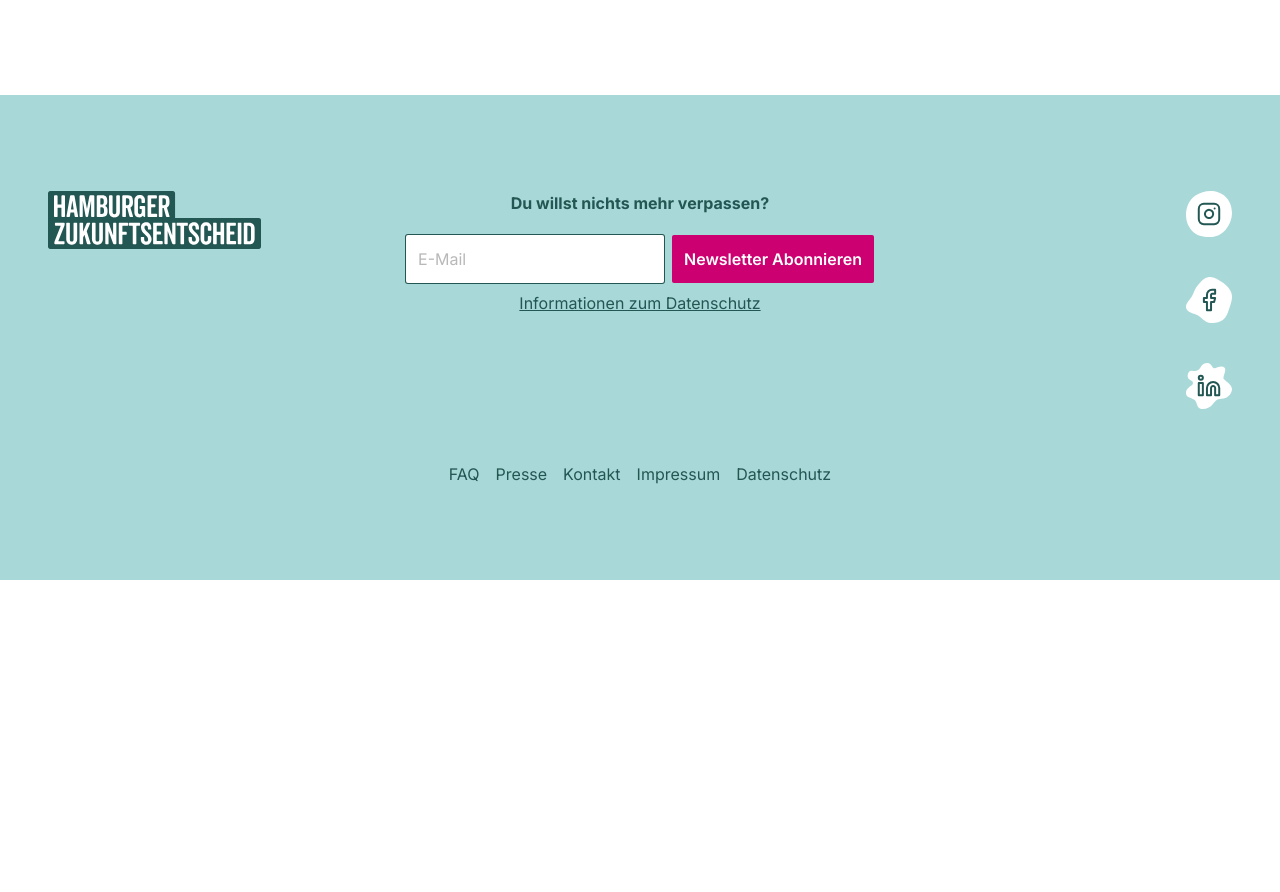
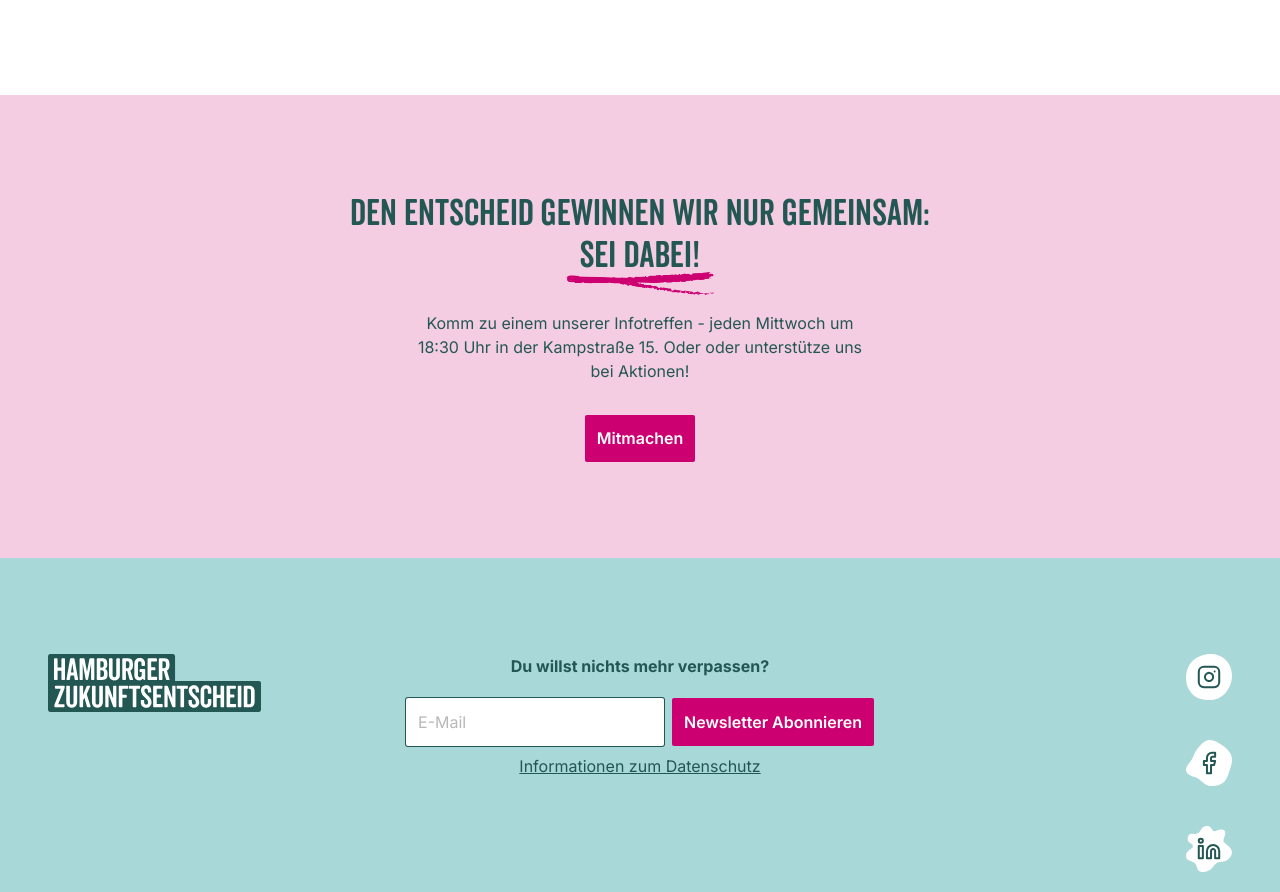
Before and after one commit to hamburg-klimaneutral/zukunftsentscheid-website, a Next.js app: page /presse in a window 1280 px wide. Shown: the part 4047-4939 px from the top of the page. Before the commit the page ends 4627 px from the top, so only its background shows below. Built offline with nearby package versions, Linux system fonts and the light colour scheme.

Commit message:
feat: setup press layout

```diff
--- /dev/null
+++ b/app/(content)/presse/layout.tsx
@@ -0,0 +1,14 @@
+import GetInvolvedBlock from "@/app/_components/getInvolvedBlock";
+
+export default function PressLayout({
+  children,
+}: Readonly<{
+  children: React.ReactNode;
+}>) {
+  return (
+    <>
+      {children}
+      <GetInvolvedBlock />
+    </>
+  );
+}
--- a/app/_components/block.tsx
+++ b/app/_components/block.tsx
@@ -10,6 +10,7 @@ const VARIANTS = {
   green: "bg-green-dark text-white",
   blue: "bg-blue-light",
   white: "bg-white",
+  pinkLight: "bg-pink-light",
 } as const;
 
 export default function Block({
--- /dev/null
+++ b/app/_components/getInvolvedBlock.tsx
@@ -0,0 +1,23 @@
+import Link from "next/link";
+import Block from "@/app/_components/block";
+
+export default function GetInvolvedBlock() {
+  return (
+    <Block variant="pinkLight">
+      <div className="flex max-w-2xl flex-col items-center gap-4 text-center">
+        <h2 className="h2 underline-4">
+          Den Entscheid gewinnen wir nur gemeinsam:
+          <br />
+          Sei dabei!
+        </h2>
+        <p className="max-w-md">
+          Komm zu einem unserer Infotreffen - jeden Mittwoch um 18:30 Uhr in der
+          Kampstraße 15. Oder oder unterstütze uns bei Aktionen!
+        </p>
+        <Link className="button primary mt-4" href="/mitmachen">
+          Mitmachen
+        </Link>
+      </div>
+    </Block>
+  );
+}
--- a/app/_styles/marks.css
+++ b/app/_styles/marks.css
@@ -25,4 +25,13 @@
       @apply h-[71px] w-[208px] bg-[url(/shapes/underline-bernd.png)] bg-size-[208px_71px];
     }
   }
+
+  .underline-4 {
+    @apply has-underline pb-5;
+
+    &::before {
+      @apply left-1/2 -translate-x-1/2 bg-bottom;
+      @apply w-[148px] bg-[url(/shapes/underline-alex.png)] bg-size-[148px];
+    }
+  }
 }
```
Also changed, not shown: public/shapes/underline-alex.png (added).
